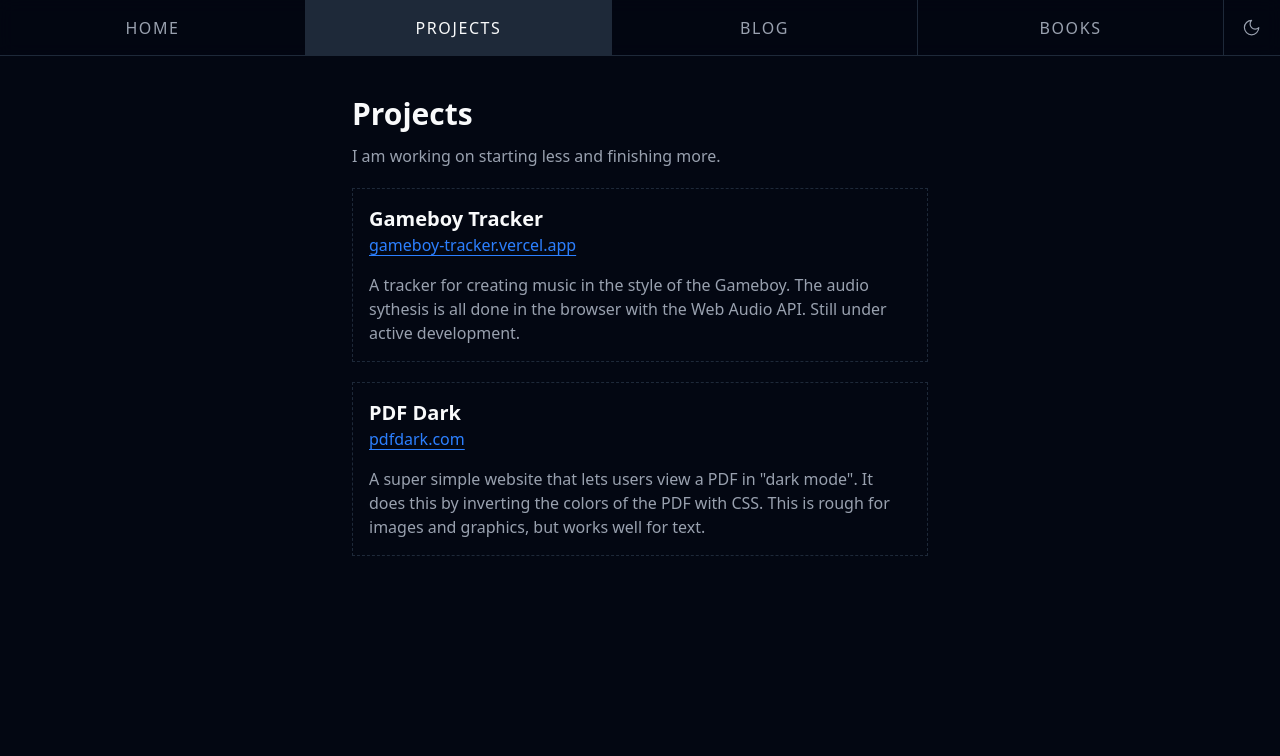
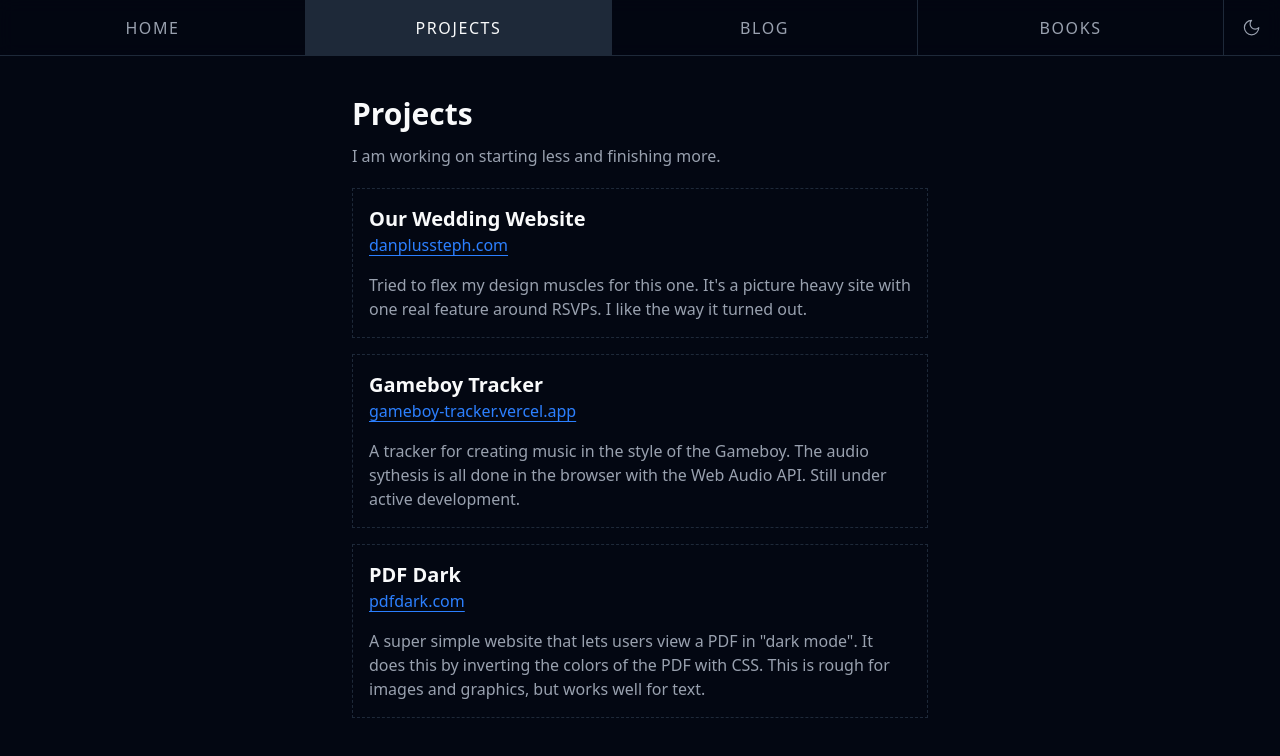
Before and after one commit to daniel-black/dbv4, a Next.js app: page /projects in a window 1280 px wide. Shown: the top 756 px of the page. Built offline with nearby package versions, Linux system fonts and the light colour scheme.

Commit message:
added wedding website to projects

```diff
--- a/app/projects/page.tsx
+++ b/app/projects/page.tsx
@@ -7,21 +7,40 @@ export const metadata: Metadata = {
 
 export default function ProjectsPage() {
   return (
-    <div className="space-y-5 w-full mx-auto max-w-xl px-4 sm:px-0 pb-10 sm:py-10">
+    <main className="space-y-5 w-full mx-auto max-w-xl px-4 sm:px-0 pb-10 sm:py-10">
       <div className="space-y-3">
-        <h2 className="text-3xl font-semibold">Projects</h2>
+        <h1 className="text-3xl font-semibold">Projects</h1>
         <p className="text-muted-foreground">
           I am working on starting less and finishing more.
         </p>
       </div>
 
-      <div>
-        <ul>
+      <section>
+        <h2 className="sr-only">Project List</h2>
+        <ul className="space-y-4">
+          <li className="border border-dashed p-4">
+            <h3 className="text-xl font-semibold">Our Wedding Website</h3>
+            <a
+              href="https://danplussteph.com"
+              target="_blank"
+              rel="noopener noreferrer"
+              className="text-blue-500 underline underline-offset-4 hover:text-blue-600"
+            >
+              danplussteph.com
+            </a>
+            <p className="text-muted-foreground mt-4">
+              Tried to flex my design muscles for this one. It&apos;s a picture
+              heavy site with one real feature around RSVPs. I like the way it
+              turned out.
+            </p>
+          </li>
+
           <li className="border border-dashed p-4">
             <h3 className="text-xl font-semibold">Gameboy Tracker</h3>
             <a
               href="https://gameboy-tracker.vercel.app"
               target="_blank"
+              rel="noopener noreferrer"
               className="text-blue-500 underline underline-offset-4 hover:text-blue-600"
             >
               gameboy-tracker.vercel.app
@@ -32,15 +51,13 @@ export default function ProjectsPage() {
               Still under active development.
             </p>
           </li>
-        </ul>
-      </div>
-      <div>
-        <ul>
+
           <li className="border border-dashed p-4">
             <h3 className="text-xl font-semibold">PDF Dark</h3>
             <a
               href="https://pdfdark.com"
               target="_blank"
+              rel="noopener noreferrer"
               className="text-blue-500 underline underline-offset-4 hover:text-blue-600"
             >
               pdfdark.com
@@ -53,7 +70,7 @@ export default function ProjectsPage() {
             </p>
           </li>
         </ul>
-      </div>
-    </div>
+      </section>
+    </main>
   );
 }
```
